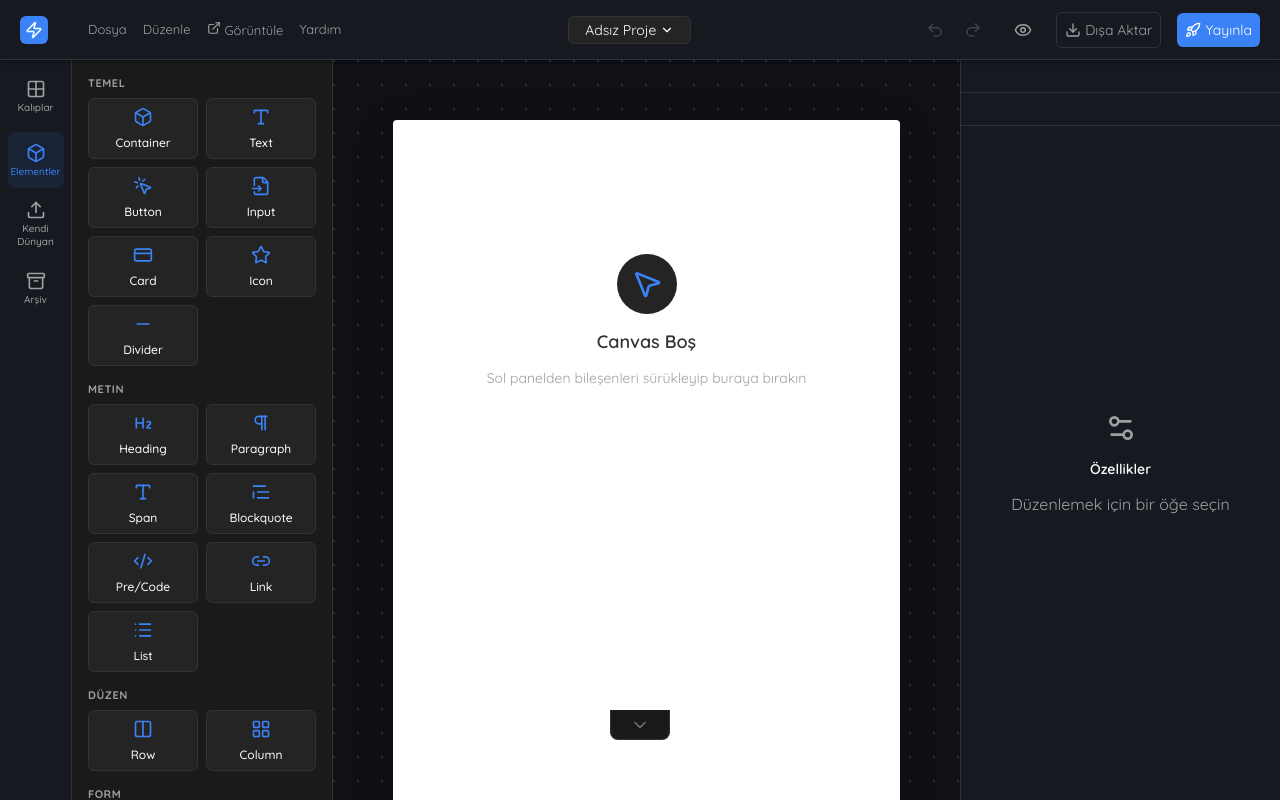
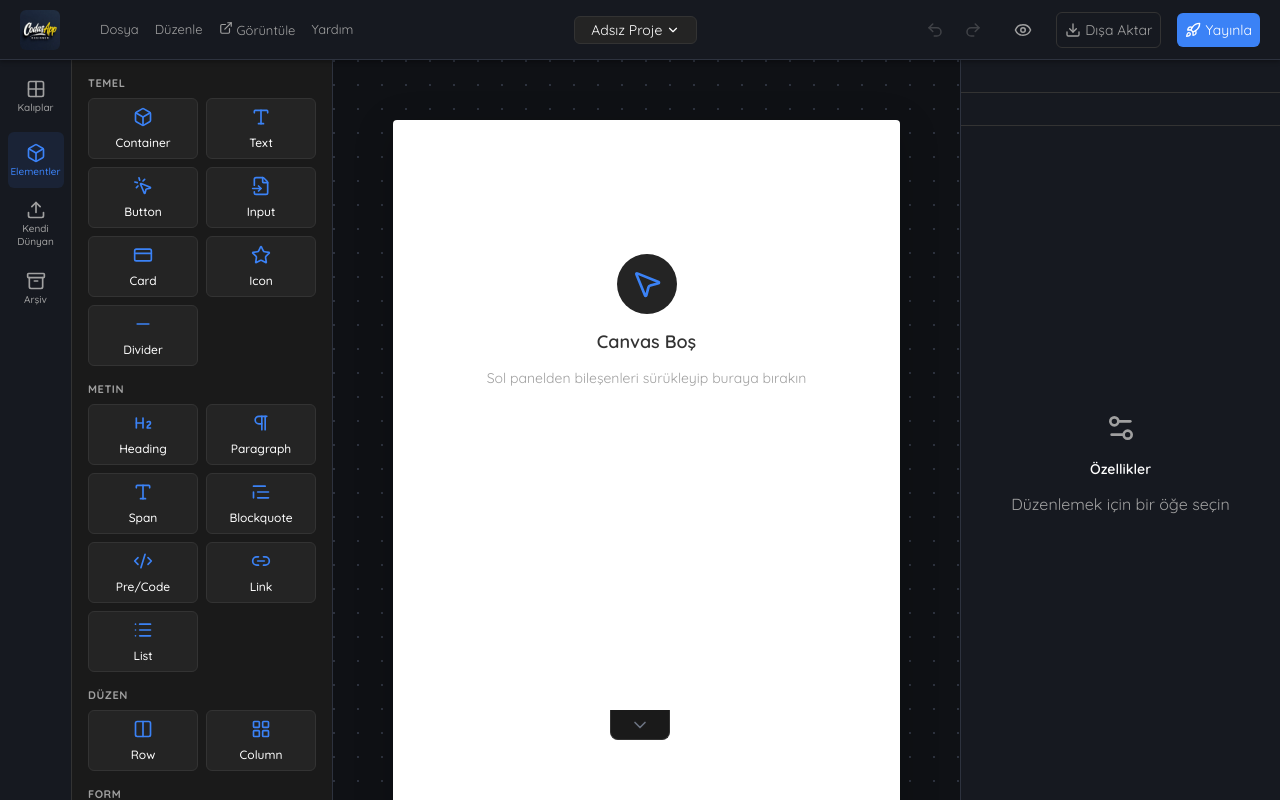
Before and after one commit to alperencolgecen/codasapp-designer, a React (Vite) app: page / in a window 1280 px wide. Built offline with nearby package versions, Linux system fonts and the light colour scheme.

Commit message:
feat: add logo image to toolbar
Replace Zap icon with the actual CodasApp-Designer logo from
assets/ folder. Logo displayed at 40px height in the top-left.

```diff
--- a/src/components/Toolbar.tsx
+++ b/src/components/Toolbar.tsx
@@ -1,8 +1,9 @@
 import React from 'react';
 import { createPortal } from 'react-dom';
-import { Undo2, Redo2, Download, Rocket, ChevronDown, Zap, Eye, ExternalLink } from 'lucide-react';
+import { Undo2, Redo2, Download, Rocket, ChevronDown, Eye, ExternalLink } from 'lucide-react';
 import { useBuilder } from '../context/BuilderContext';
 import { downloadProject, previewInBrowser } from '../utils/exporter';
+import logoUrl from '../../assets/CodasApp-Designer.jpg';
 import '../styles/Toolbar.css';
 
 export const Toolbar: React.FC = () => {
@@ -18,9 +19,11 @@ export const Toolbar: React.FC = () => {
         <>
             {logoRoot && createPortal(
                 <div className="toolbar__logo">
-                    <div className="toolbar__logo-icon">
-                        <Zap size={18} />
-                    </div>
+                    <img
+                        src={logoUrl}
+                        alt="CodasApp"
+                        className="toolbar__logo-img"
+                    />
                 </div>,
                 logoRoot
             )}
--- a/src/styles/Toolbar.css
+++ b/src/styles/Toolbar.css
@@ -24,15 +24,10 @@
   font-size: 16px;
 }
 
-.toolbar__logo-icon {
-  background-color: var(--color-primary);
-  width: 28px;
-  height: 28px;
+.toolbar__logo-img {
+  height: 40px;
+  width: auto;
   border-radius: 6px;
-  display: flex;
-  align-items: center;
-  justify-content: center;
-  color: white;
 }
 
 .toolbar__menu {
```
Also changed, not shown: assets/CodasApp-Designer.jpg (added).
